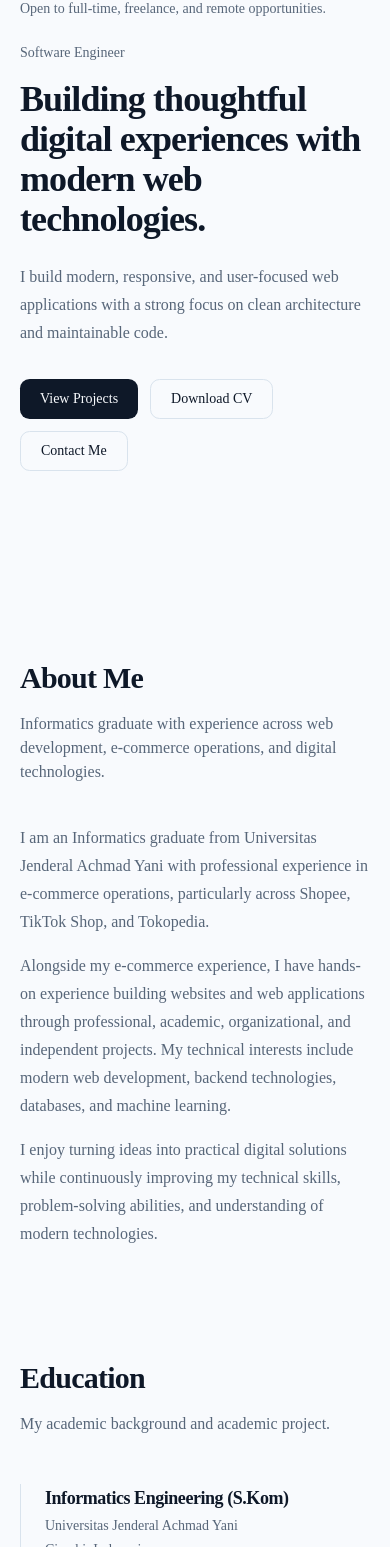
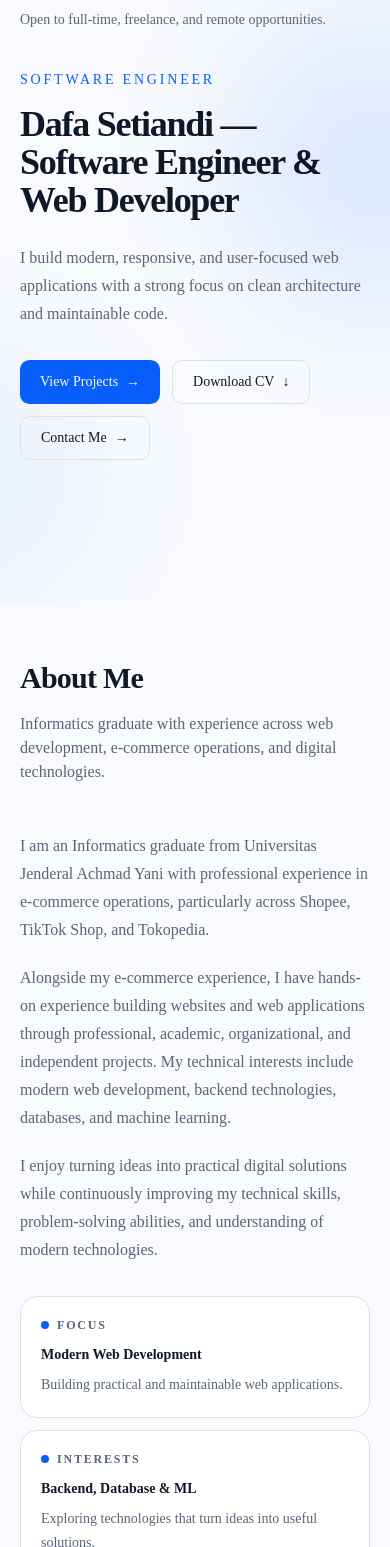
Before and after one commit to kemod/dafa-portofolio, a Next.js app: page / in a window 390 px wide. Shown: the part 241-1788 px from the top of the page. Built offline with nearby package versions, Linux system fonts and the light colour scheme.

Commit message:
feat: add bilingual content translations

```diff
--- a/src/components/sections/about.tsx
+++ b/src/components/sections/about.tsx
@@ -12,7 +12,8 @@ export function About() {
   return (
     <Section id="about">
       <Container>
-        <div className="grid gap-10 lg:grid-cols-[0.8fr_1.2fr] lg:items-start">
+        <div className="grid gap-12 lg:grid-cols-[0.8fr_1.2fr] lg:gap-16 lg:items-start">
+          {/* Section heading */}
           <ScrollReveal>
             <SectionHeader
               title={t.about.title}
@@ -20,13 +21,60 @@ export function About() {
             />
           </ScrollReveal>
 
+          {/* Content */}
           <ScrollReveal delay={150}>
-            <div className="space-y-4 text-base leading-7 text-muted-foreground">
-              <p>{t.about.paragraph1}</p>
+            <div className="space-y-8">
+              <div className="space-y-5 text-base leading-7 text-muted-foreground sm:text-[17px] sm:leading-8">
+                <p>{t.about.paragraph1}</p>
 
-              <p>{t.about.paragraph2}</p>
+                <p>{t.about.paragraph2}</p>
 
-              <p>{t.about.paragraph3}</p>
+                <p>{t.about.paragraph3}</p>
+              </div>
+
+              <div className="grid gap-3 sm:grid-cols-2">
+                <div className="group rounded-xl border bg-card p-5 transition-all duration-300 hover:-translate-y-1 hover:border-primary/30 hover:shadow-sm">
+                  <div className="mb-3 flex items-center gap-2">
+                    <span
+                      aria-hidden="true"
+                      className="h-2 w-2 rounded-full bg-primary"
+                    />
+
+                    <span className="text-xs font-semibold uppercase tracking-[0.15em] text-muted-foreground">
+                      {t.about.focus.label}
+                    </span>
+                  </div>
+
+                  <p className="font-heading text-sm font-semibold">
+                    {t.about.focus.title}
+                  </p>
+
+                  <p className="mt-2 text-sm leading-6 text-muted-foreground">
+                    {t.about.focus.description}
+                  </p>
+                </div>
+
+                <div className="group rounded-xl border bg-card p-5 transition-all duration-300 hover:-translate-y-1 hover:border-primary/30 hover:shadow-sm">
+                  <div className="mb-3 flex items-center gap-2">
+                    <span
+                      aria-hidden="true"
+                      className="h-2 w-2 rounded-full bg-primary"
+                    />
+
+                    <span className="text-xs font-semibold uppercase tracking-[0.15em] text-muted-foreground">
+                      {t.about.interests.label}
+                    </span>
+                  </div>
+
+                  <p className="font-heading text-sm font-semibold">
+                    {t.about.interests.title}
+                  </p>
+
+                  <p className="mt-2 text-sm leading-6 text-muted-foreground">
+                    {t.about.interests.description}
+                  </p>
+                </div>
+              </div>
             </div>
           </ScrollReveal>
         </div>
--- a/src/components/sections/committee.tsx
+++ b/src/components/sections/committee.tsx
@@ -22,19 +22,35 @@ export function Committee() {
           </div>
         </ScrollReveal>
 
-        <div className="space-y-10">
+        <div className="relative space-y-8">
+          {/* Timeline */}
+          <div
+            aria-hidden="true"
+            className="absolute left-[11px] top-4 bottom-4 w-px bg-border"
+          />
+
           {committeeExperiences.map((experience, index) => {
             const translation = t.committee.experiences[index];
 
             return (
               <ScrollReveal
                 key={`${experience.event}-${experience.role}-${experience.period}`}
-                delay={index * 100}
+                delay={index * 120}
               >
-                <article className="group border-l pl-6 sm:pl-8">
+                <article className="group relative pl-10">
+                  {/* Timeline Marker */}
+                  <div
+                    aria-hidden="true"
+                    className="absolute left-0 top-6 flex h-6 w-6 items-center justify-center rounded-full border-2 border-background bg-background"
+                  >
+                    <span className="h-2.5 w-2.5 rounded-full border-2 border-primary bg-background transition-all duration-300 group-hover:bg-primary" />
+                  </div>
+
+                  {/* Card */}
+                  <div className="rounded-2xl border bg-card p-6 transition-all duration-300 group-hover:-translate-y-1 group-hover:border-primary/30 group-hover:shadow-lg sm:p-8">
                     <div className="flex flex-col gap-2 sm:flex-row sm:items-start sm:justify-between">
                       <div>
-                      <h3 className="text-lg font-semibold tracking-tight transition-colors duration-300 group-hover:text-primary">
+                        <h3 className="text-lg font-semibold tracking-tight">
                           {translation.role}
                         </h3>
 
@@ -52,7 +68,7 @@ export function Committee() {
                       {translation.description}
                     </p>
 
-                  <ul className="mt-4 max-w-3xl space-y-2 text-sm leading-6 text-muted-foreground">
+                    <ul className="mt-5 max-w-3xl space-y-2 text-sm leading-6 text-muted-foreground">
                       {translation.highlights.map((highlight) => (
                         <li
                           key={highlight}
@@ -60,13 +76,14 @@ export function Committee() {
                         >
                           <span
                             aria-hidden="true"
-                          className="absolute left-0 top-[0.65rem] h-1.5 w-1.5 rounded-full bg-primary/70"
+                            className="absolute left-0 top-[0.65rem] h-1.5 w-1.5 rounded-full bg-current"
                           />
 
                           {highlight}
                         </li>
                       ))}
                     </ul>
+                  </div>
                 </article>
               </ScrollReveal>
             );
--- a/src/components/sections/education.tsx
+++ b/src/components/sections/education.tsx
@@ -23,17 +23,26 @@ export function Education() {
           </div>
         </ScrollReveal>
 
-        <div className="space-y-10">
+        <div className="space-y-8">
           {/* Academic Background */}
-          <ScrollReveal>
-            <article className="border-l pl-6 sm:pl-8">
-              <div className="flex flex-col gap-2 sm:flex-row sm:items-start sm:justify-between">
+          <ScrollReveal delay={100}>
+            <article className="relative border-l border-primary/30 pl-6 sm:pl-8">
+              <span
+                aria-hidden="true"
+                className="absolute -left-[5px] top-1.5 h-2.5 w-2.5 rounded-full bg-primary ring-4 ring-background"
+              />
+
+              <div className="flex flex-col gap-4 sm:flex-row sm:items-start sm:justify-between">
                 <div>
-                  <h3 className="text-lg font-semibold tracking-tight">
+                  <p className="text-xs font-semibold uppercase tracking-[0.15em] text-primary">
+                    {t.education.label}
+                  </p>
+
+                  <h3 className="mt-2 font-heading text-xl font-semibold tracking-tight">
                     {education.degree}
                   </h3>
 
-                  <p className="mt-1 text-sm font-medium text-muted-foreground">
+                  <p className="mt-2 text-sm font-medium text-foreground/80">
                     {education.institution}
                   </p>
 
@@ -42,7 +51,7 @@ export function Education() {
                   </p>
                 </div>
 
-                <p className="text-sm text-muted-foreground">
+                <p className="shrink-0 text-sm font-medium text-muted-foreground">
                   {education.period}
                 </p>
               </div>
@@ -50,14 +59,19 @@ export function Education() {
           </ScrollReveal>
 
           {/* Academic Project */}
-          <ScrollReveal delay={150}>
-            <article className="rounded-xl border p-6 transition-all duration-300 hover:-translate-y-1 hover:border-primary/30 hover:shadow-md sm:p-8">
-              <div className="max-w-3xl">
-                <p className="text-sm font-medium text-muted-foreground">
+          <ScrollReveal delay={200}>
+            <article className="group relative overflow-hidden rounded-2xl border bg-card p-6 transition-all duration-300 hover:-translate-y-1 hover:border-primary/30 hover:shadow-md sm:p-8">
+              <div
+                aria-hidden="true"
+                className="absolute -right-16 -top-16 h-32 w-32 rounded-full bg-primary/5 blur-2xl transition-colors duration-500 group-hover:bg-primary/10"
+              />
+
+              <div className="relative z-10 max-w-3xl">
+                <p className="text-xs font-semibold uppercase tracking-[0.15em] text-primary">
                   {t.education.academicProject}
                 </p>
 
-                <h3 className="mt-2 text-lg font-semibold tracking-tight">
+                <h3 className="mt-2 font-heading text-xl font-semibold tracking-tight sm:text-2xl">
                   {education.thesis.title}
                 </h3>
 
--- a/src/components/sections/hero.tsx
+++ b/src/components/sections/hero.tsx
@@ -11,17 +11,32 @@ export function Hero() {
   const t = useTranslation();
 
   return (
-    <Section className="flex min-h-[calc(100vh-4rem)] items-center">
+    <Section className="relative flex min-h-[calc(100vh-4rem)] items-center overflow-hidden">
+      {/* Subtle background accent */}
+      <div
+        aria-hidden="true"
+        className="pointer-events-none absolute -right-32 top-1/4 h-72 w-72 rounded-full bg-primary/10 blur-3xl"
+      />
+
+      <div
+        aria-hidden="true"
+        className="pointer-events-none absolute -left-40 bottom-0 h-64 w-64 rounded-full bg-primary/5 blur-3xl"
+      />
+
       <Container>
-        <ScrollReveal>
-          <div className="max-w-3xl">
-            {/* Availability */}
-            <div className="mb-6">
-              <div className="inline-flex items-center gap-2 rounded-full border px-3 py-1.5 text-xs font-medium uppercase tracking-[0.15em] text-muted-foreground">
+        <div className="relative z-10 max-w-4xl">
+          {/* Availability */}
+          <ScrollReveal>
+            <div>
+              <div className="inline-flex items-center gap-2 rounded-full border border-emerald-500/30 px-3 py-1.5 text-xs font-medium uppercase tracking-[0.15em] text-emerald-600 transition-colors hover:border-emerald-500/50 hover:bg-emerald-500/5 dark:text-emerald-400">
                 <span
                   aria-hidden="true"
-                  className="h-2 w-2 rounded-full bg-emerald-500"
-                />
+                  className="relative flex h-2 w-2"
+                >
+                  <span className="absolute inline-flex h-full w-full animate-ping rounded-full bg-emerald-500 opacity-50" />
+
+                  <span className="relative inline-flex h-2 w-2 rounded-full bg-emerald-500" />
+                </span>
 
                 {t.hero.available}
               </div>
@@ -30,48 +45,77 @@ export function Hero() {
                 {t.hero.availability}
               </p>
             </div>
+          </ScrollReveal>
 
-            {/* Role */}
-            <p className="mb-4 text-sm font-medium text-muted-foreground">
+          {/* Role */}
+          <ScrollReveal delay={100}>
+            <p className="mt-10 text-sm font-medium tracking-[0.2em] text-primary">
               {t.hero.role}
             </p>
+          </ScrollReveal>
 
-            {/* Heading */}
-            <h1 className="font-heading text-4xl font-bold tracking-tight sm:text-5xl lg:text-6xl">
+          {/* Main Heading */}
+          <ScrollReveal delay={200}>
+            <h1 className="mt-4 max-w-4xl font-heading text-4xl font-bold leading-[1.05] tracking-[-0.035em] sm:text-5xl md:text-6xl lg:text-7xl">
               {t.hero.title}
             </h1>
+          </ScrollReveal>
 
-            {/* Description */}
-            <p className="mt-6 max-w-2xl text-base leading-7 text-muted-foreground sm:text-lg">
+          {/* Description */}
+          <ScrollReveal delay={300}>
+            <p className="mt-6 max-w-2xl text-base leading-7 text-muted-foreground sm:text-lg sm:leading-8">
               {t.hero.description}
             </p>
+          </ScrollReveal>
 
-            {/* Actions */}
+          {/* CTA */}
+          <ScrollReveal delay={400}>
             <div className="mt-8 flex flex-wrap gap-3">
               <Link
                 href="#projects"
-                className="inline-flex h-10 items-center justify-center rounded-md bg-foreground px-5 text-sm font-medium text-background transition-all duration-300 hover:-translate-y-0.5 hover:bg-primary hover:text-primary-foreground"
+                className="group inline-flex h-11 items-center justify-center gap-2 rounded-md bg-primary px-5 text-sm font-medium text-primary-foreground transition-all duration-300 hover:-translate-y-0.5 hover:bg-primary/90 focus-visible:outline-2 focus-visible:outline-offset-4 focus-visible:outline-ring"
               >
                 {t.hero.viewProjects}
+
+                <span
+                  aria-hidden="true"
+                  className="transition-transform duration-300 group-hover:translate-x-1"
+                >
+                  →
+                </span>
               </Link>
 
               <a
                 href="/cv/Dafa-Setiandi-CV.pdf"
                 download
-                className="inline-flex h-10 items-center justify-center rounded-md border px-5 text-sm font-medium transition-all duration-300 hover:-translate-y-0.5 hover:border-primary/40 hover:bg-primary/[0.04] hover:text-primary"
+                className="group inline-flex h-11 items-center justify-center gap-2 rounded-md border px-5 text-sm font-medium transition-all duration-300 hover:-translate-y-0.5 hover:bg-muted focus-visible:outline-2 focus-visible:outline-offset-4 focus-visible:outline-ring"
               >
                 {t.hero.downloadCv}
+
+                <span
+                  aria-hidden="true"
+                  className="transition-transform duration-300 group-hover:translate-y-0.5"
+                >
+                  ↓
+                </span>
               </a>
 
               <Link
                 href="#contact"
-                className="inline-flex h-10 items-center justify-center rounded-md border px-5 text-sm font-medium transition-all duration-300 hover:-translate-y-0.5 hover:border-primary/40 hover:bg-primary/[0.04] hover:text-primary"
+                className="group inline-flex h-11 items-center justify-center gap-2 rounded-md border px-5 text-sm font-medium transition-all duration-300 hover:-translate-y-0.5 hover:bg-muted focus-visible:outline-2 focus-visible:outline-offset-4 focus-visible:outline-ring"
               >
                 {t.hero.contact}
+
+                <span
+                  aria-hidden="true"
+                  className="transition-transform duration-300 group-hover:translate-x-1"
+                >
+                  →
+                </span>
               </Link>
             </div>
-          </div>
-        </ScrollReveal>
+          </ScrollReveal>
+        </div>
       </Container>
     </Section>
   );
--- a/src/components/sections/organizational.tsx
+++ b/src/components/sections/organizational.tsx
@@ -22,19 +22,35 @@ export function Organizational() {
           </div>
         </ScrollReveal>
 
-        <div className="space-y-10">
+        <div className="relative space-y-8">
+          {/* Timeline */}
+          <div
+            aria-hidden="true"
+            className="absolute left-[11px] top-4 bottom-4 w-px bg-border"
+          />
+
           {organizationalExperiences.map((experience, index) => {
             const translation = t.organizational.experiences[index];
 
             return (
               <ScrollReveal
                 key={`${experience.organization}-${experience.role}-${experience.period}`}
-                delay={index * 100}
+                delay={index * 120}
               >
-                <article className="group border-l pl-6 sm:pl-8">
+                <article className="group relative pl-10">
+                  {/* Timeline Marker */}
+                  <div
+                    aria-hidden="true"
+                    className="absolute left-0 top-6 flex h-6 w-6 items-center justify-center rounded-full border-2 border-background bg-background"
+                  >
+                    <span className="h-2.5 w-2.5 rounded-full border-2 border-primary bg-background transition-all duration-300 group-hover:bg-primary" />
+                  </div>
+
+                  {/* Card */}
+                  <div className="rounded-2xl border bg-card p-6 transition-all duration-300 group-hover:-translate-y-1 group-hover:border-primary/30 group-hover:shadow-lg sm:p-8">
                     <div className="flex flex-col gap-2 sm:flex-row sm:items-start sm:justify-between">
                       <div>
-                      <h3 className="text-lg font-semibold tracking-tight transition-colors duration-300 group-hover:text-primary">
+                        <h3 className="text-lg font-semibold tracking-tight">
                           {translation.role}
                         </h3>
 
@@ -52,7 +68,7 @@ export function Organizational() {
                       {translation.description}
                     </p>
 
-                  <ul className="mt-4 max-w-3xl space-y-2 text-sm leading-6 text-muted-foreground">
+                    <ul className="mt-5 max-w-3xl space-y-2 text-sm leading-6 text-muted-foreground">
                       {translation.highlights.map((highlight) => (
                         <li
                           key={highlight}
@@ -60,13 +76,14 @@ export function Organizational() {
                         >
                           <span
                             aria-hidden="true"
-                          className="absolute left-0 top-[0.65rem] h-1.5 w-1.5 rounded-full bg-primary/70"
+                            className="absolute left-0 top-[0.65rem] h-1.5 w-1.5 rounded-full bg-current"
                           />
 
                           {highlight}
                         </li>
                       ))}
                     </ul>
+                  </div>
                 </article>
               </ScrollReveal>
             );
--- a/src/i18n/en.ts
+++ b/src/i18n/en.ts
@@ -13,12 +13,13 @@ export const en = {
  hero: {
   available: "Available for Work",
 
-    availability: "Open to full-time, freelance, and remote opportunities.",
+  availability:
+    "Open to full-time, freelance, and remote opportunities.",
 
-    role: "Software Engineer",
+  role: "SOFTWARE ENGINEER",
 
   title:
-      "Building thoughtful digital experiences with modern web technologies.",
+    "Dafa Setiandi — Software Engineer & Web Developer",
 
   description:
     "I build modern, responsive, and user-focused web applications with a strong focus on clean architecture and maintainable code.",
@@ -44,12 +45,29 @@ export const en = {
 
   paragraph3:
     "I enjoy turning ideas into practical digital solutions while continuously improving my technical skills, problem-solving abilities, and understanding of modern technologies.",
+
+  focus: {
+    label: "Focus",
+    title: "Modern Web Development",
+    description:
+      "Building practical and maintainable web applications.",
+  },
+
+  interests: {
+    label: "Interests",
+    title: "Backend, Database & ML",
+    description:
+      "Exploring technologies that turn ideas into useful solutions.",
+  },
 },
 
  education: {
   title: "Education",
 
-    description: "My academic background and academic project.",
+  description:
+    "My academic background and academic project.",
+
+  label: "Education",
 
   academicProject: "Academic Project",
 },
--- a/src/i18n/id.ts
+++ b/src/i18n/id.ts
@@ -16,10 +16,10 @@ export const id = {
   availability:
     "Terbuka untuk pekerjaan full-time, freelance, dan remote.",
 
-    role: "Software Engineer",
+  role: "SOFTWARE ENGINEER",
 
   title:
-      "Membangun pengalaman digital yang bermakna dengan teknologi web modern.",
+    "Dafa Setiandi — Software Engineer & Web Developer",
 
   description:
     "Saya membangun aplikasi web modern, responsif, dan berorientasi pada pengguna dengan fokus pada arsitektur yang bersih dan kode yang mudah dipelihara.",
@@ -45,13 +45,30 @@ export const id = {
 
   paragraph3:
     "Saya senang mengubah ide menjadi solusi digital yang praktis sambil terus meningkatkan kemampuan teknis, kemampuan memecahkan masalah, serta pemahaman terhadap teknologi modern.",
+
+  focus: {
+    label: "Fokus",
+    title: "Pengembangan Web Modern",
+    description:
+      "Membangun aplikasi web yang praktis dan mudah dipelihara.",
   },
+
+  interests: {
+    label: "Minat",
+    title: "Backend, Database & ML",
+    description:
+      "Mengeksplorasi teknologi yang dapat mengubah ide menjadi solusi yang bermanfaat.",
+  },
+},
+
 
   education: {
   title: "Pendidikan",
 
   description:
     "Latar belakang akademik dan proyek akademik saya.",
+
+  label: "Pendidikan",
 
   academicProject: "Proyek Akademik",
 },
```
Lines whose indentation alone changed are shown as unchanged.
